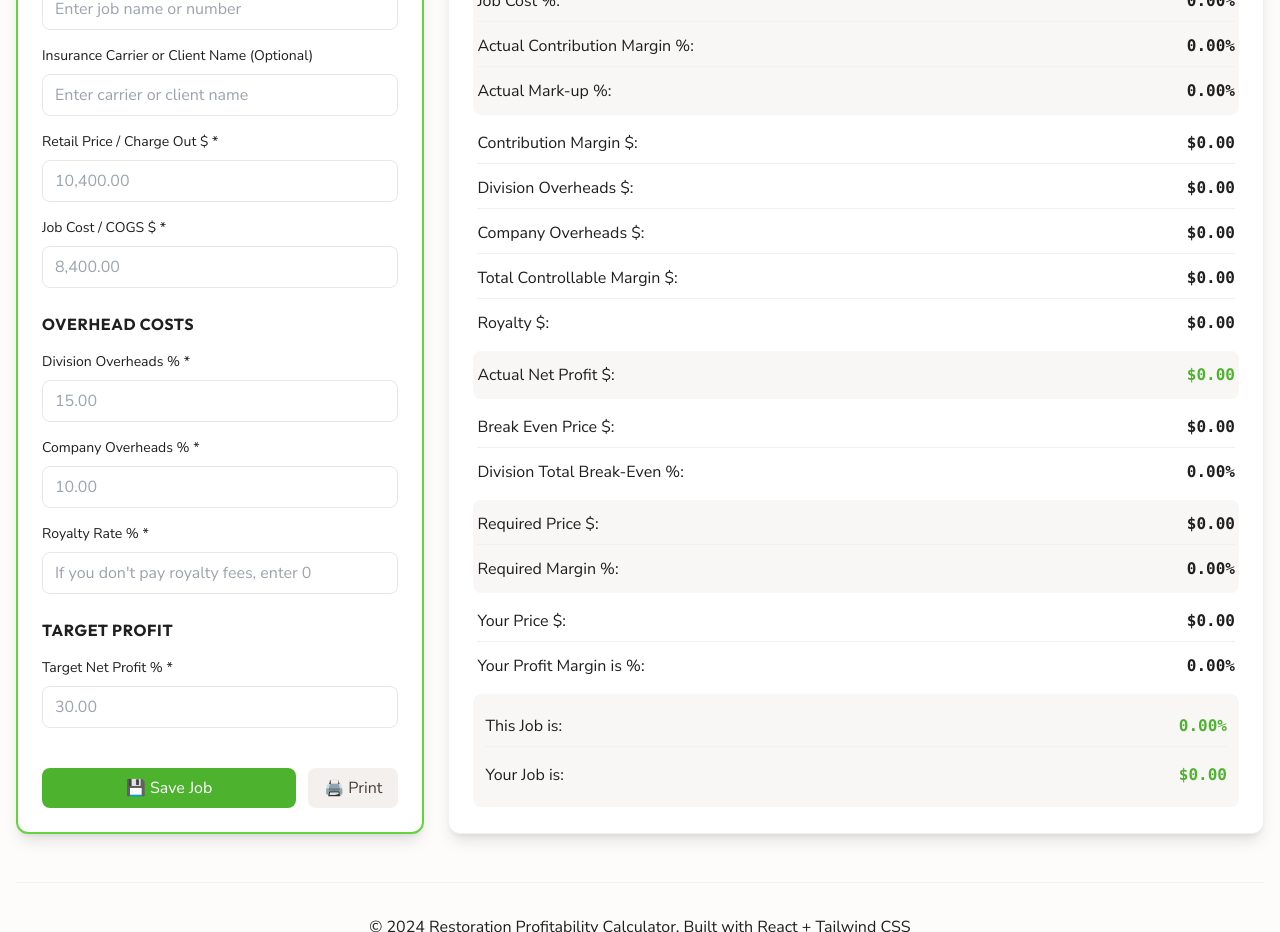
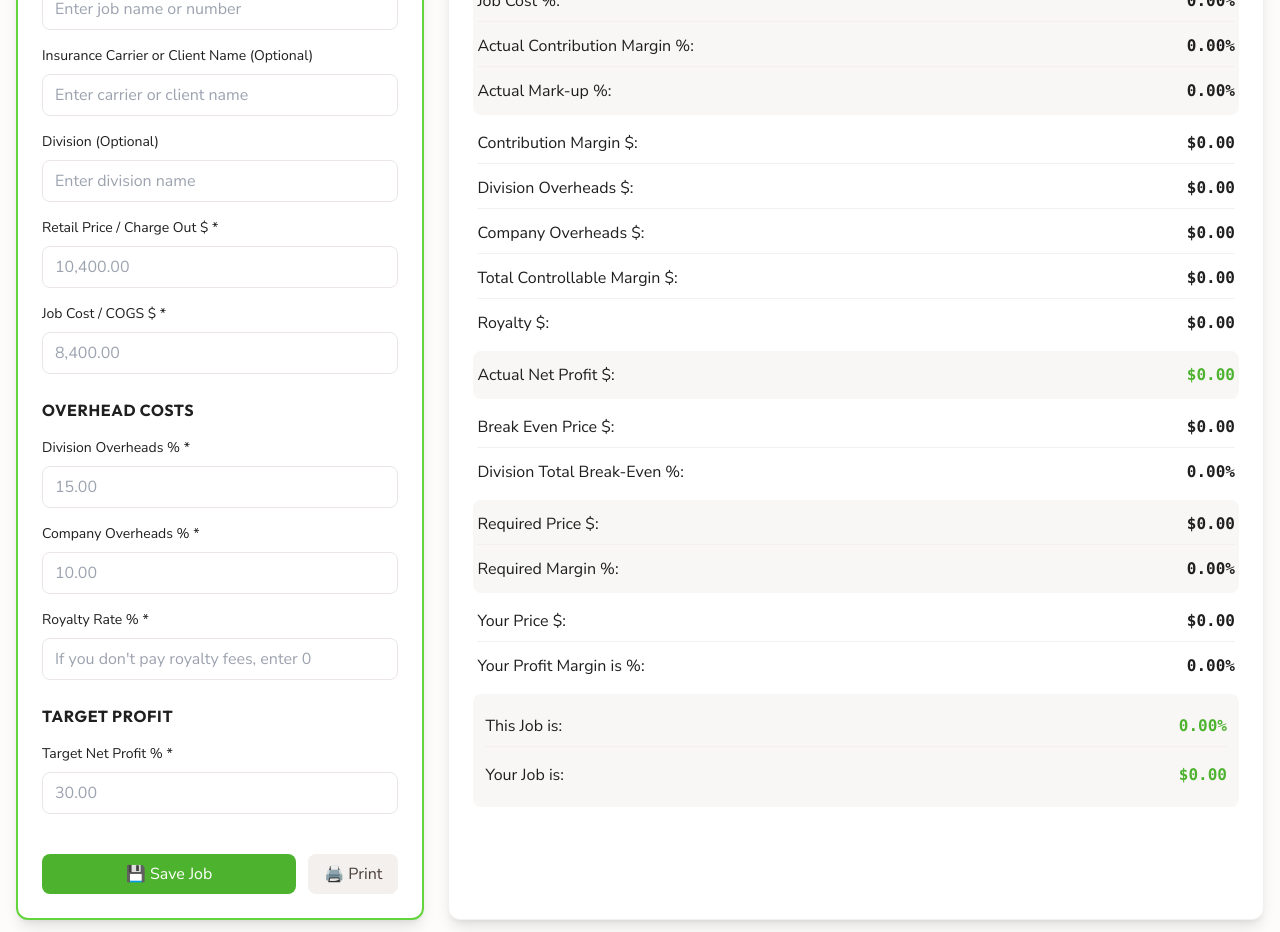
Before and after one commit to KayFernPR/Division-Calculator, a React (Vite) app: page / in a window 1280 px wide. Shown: the part 840-1772 px from the top of the page. Built offline with nearby package versions, Linux system fonts and the light colour scheme.

Commit message:
Add Division field to calculator form for better job organization

```diff
--- a/src/components/Calculator.jsx
+++ b/src/components/Calculator.jsx
@@ -5,6 +5,7 @@ const Calculator = ({ onAddJob }) => {
   const [formData, setFormData] = useState({
     jobName: '',
     carrier: '',
+    division: '',
     retailPrice: '',
     jobCost: '',
     divisionOverheads: '',
@@ -244,6 +245,7 @@ const Calculator = ({ onAddJob }) => {
       setFormData({
         jobName: '',
         carrier: '',
+        division: '',
         retailPrice: '',
         jobCost: '',
         divisionOverheads: '',
@@ -667,6 +669,22 @@ const Calculator = ({ onAddJob }) => {
               />
             </div>
 
+            {/* Division */}
+            <div>
+              <label htmlFor="division" className="block text-sm font-medium mb-2" style={{color: '#1F1F1F'}}>
+                Division (Optional)
+              </label>
+              <input
+                type="text"
+                id="division"
+                name="division"
+                value={formData.division}
+                onChange={handleInputChange}
+                className="input-field"
+                placeholder="Enter division name"
+              />
+            </div>
+
             {/* Retail Price */}
             <div>
               <label htmlFor="retailPrice" className="block text-sm font-medium mb-2" style={{color: '#1F1F1F'}}>
```
